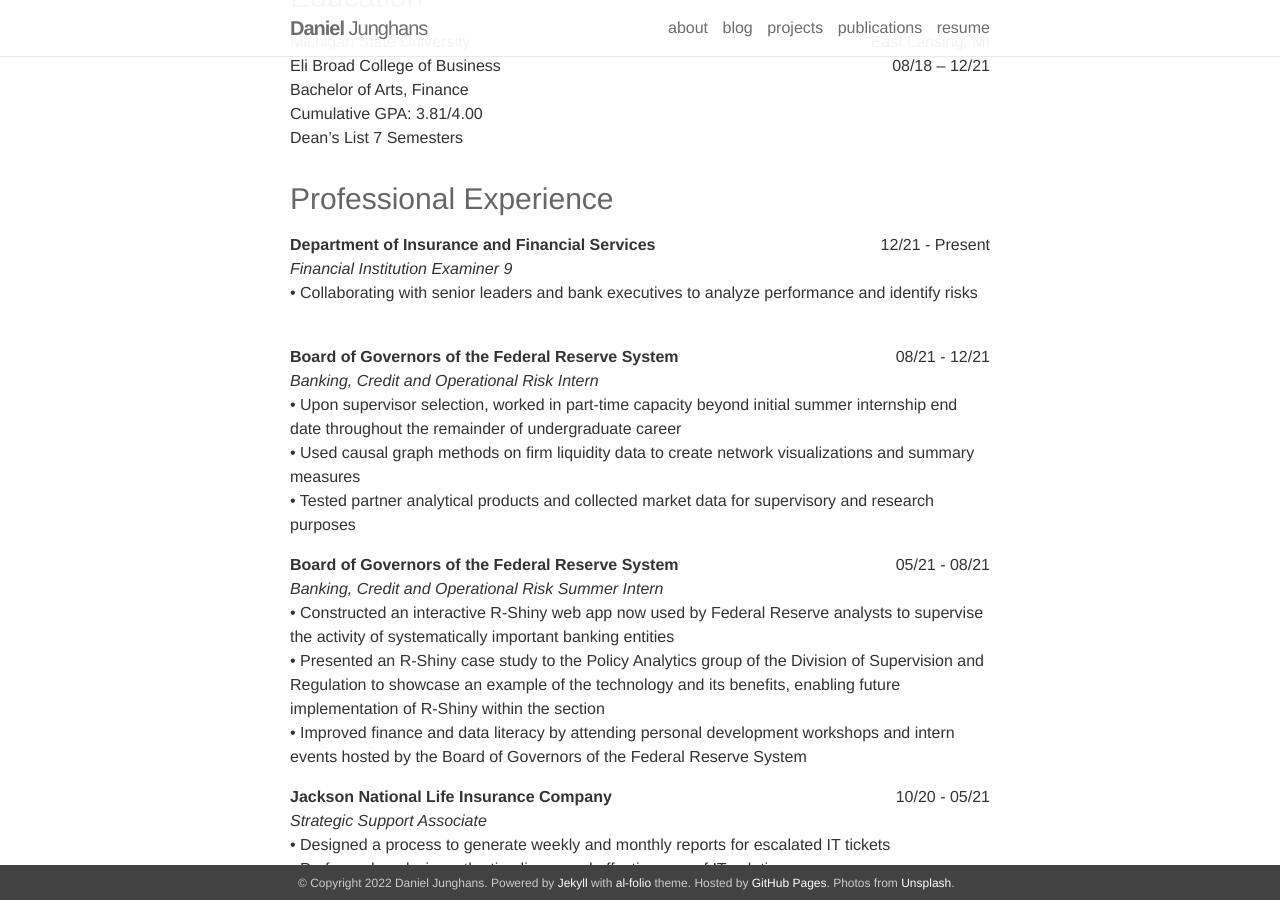
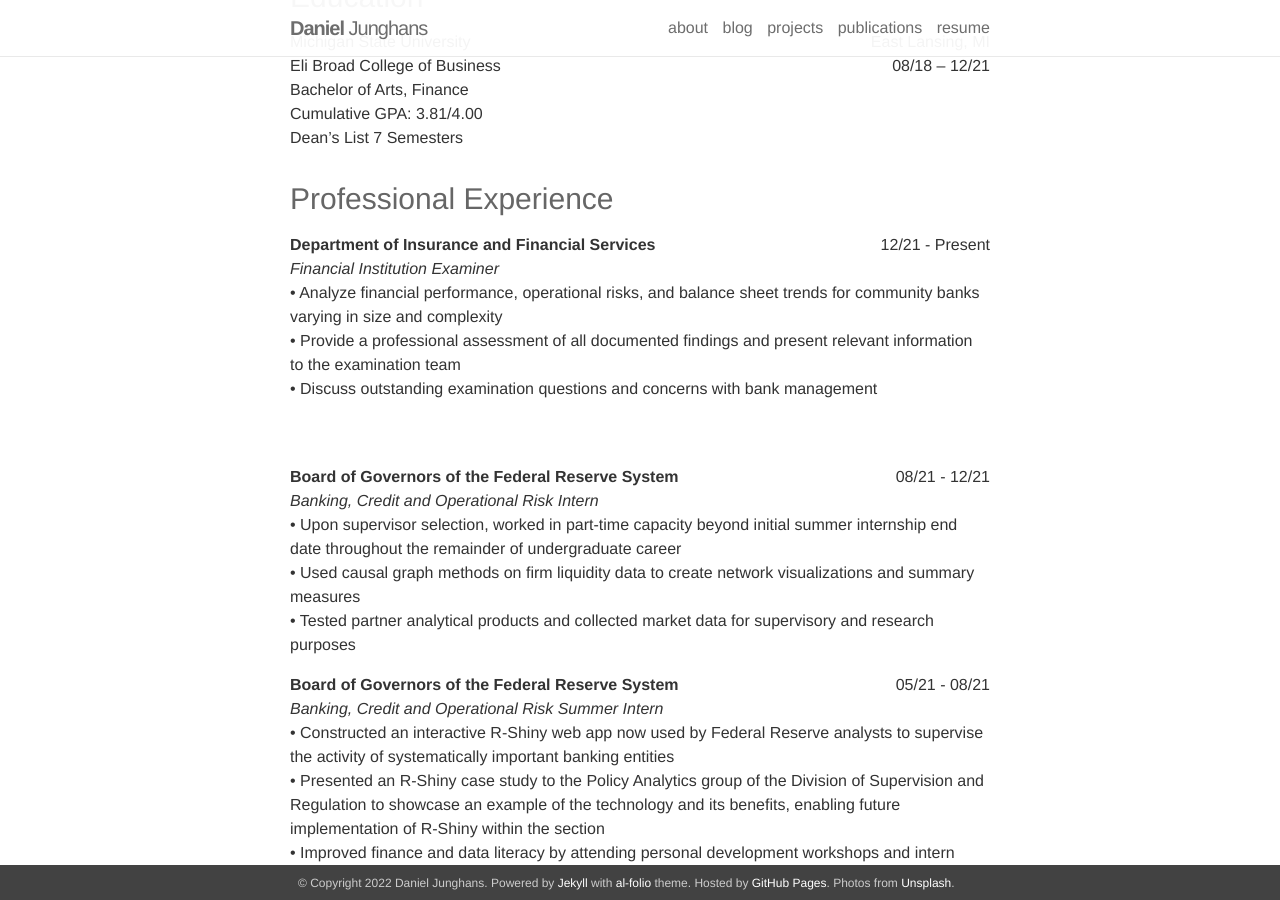
Before and after one commit to DanielJunghans/danieljunghans.github.io, a Jekyll site: the page built from _pages/resume.md, in a window 1280 px wide and 900 px high, scrolled down 393 px. Built offline with Jekyll 4.4.1, drawn with Linux system fonts in a browser that asks for light colours; nearby versions of some CDN libraries.

Commit message:
updated resume

```diff
--- a/_pages/resume.md
+++ b/_pages/resume.md
@@ -32,8 +32,11 @@
 <p style="float: left; margin:0;"><b>Department of Insurance and Financial Services</b></p>
 <p style="float: right; margin:0;">12/21 - Present</p>
 </div>
-*Financial Institution Examiner 9* <br />
-• Collaborating with senior leaders and bank executives to analyze performance and identify risks<br />
+*Financial Institution Examiner* <br />
+• Analyze financial performance, operational risks, and balance sheet trends for community banks varying in size and complexity <br />
+• Provide a professional assessment of all documented findings and present relevant information to the examination team <br />
+• Discuss outstanding examination questions and concerns with bank management <br />
+<br />
 <br />
 
 
```
Also changed, not shown: 1 other file.
